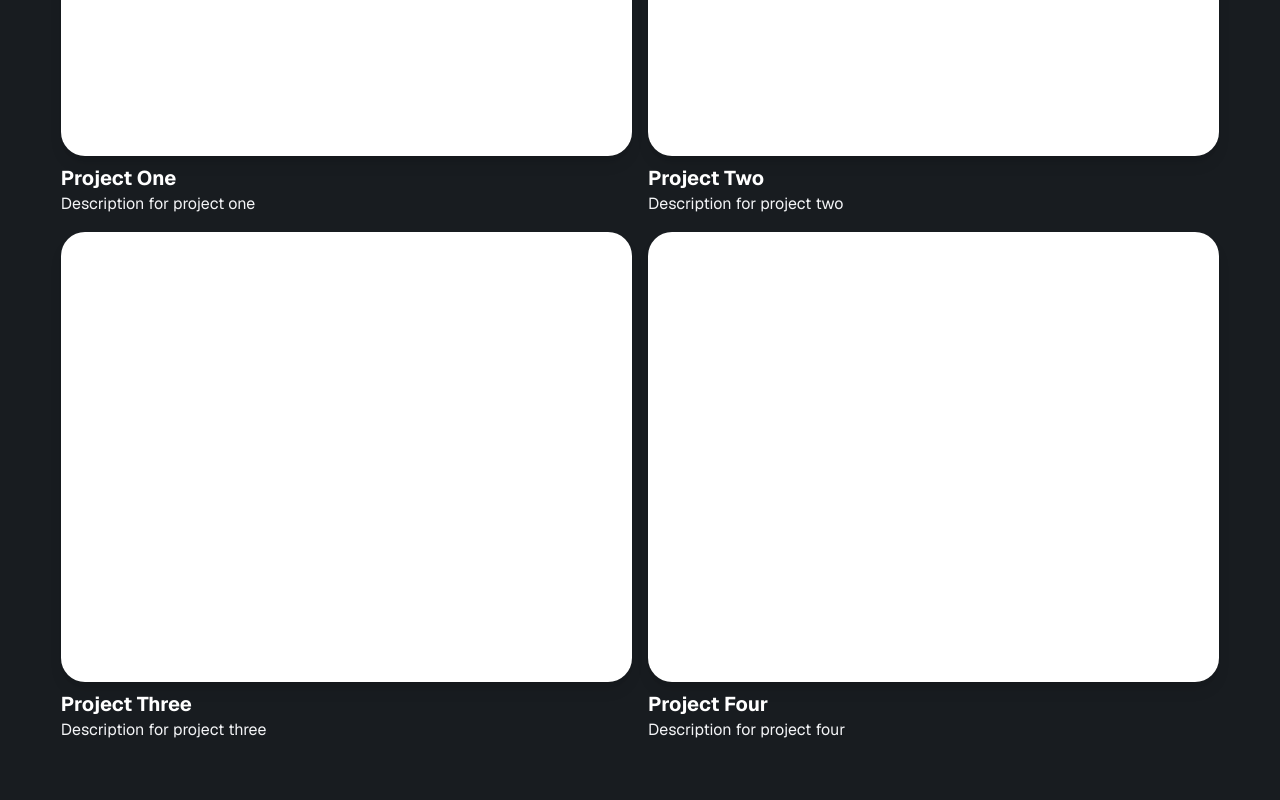
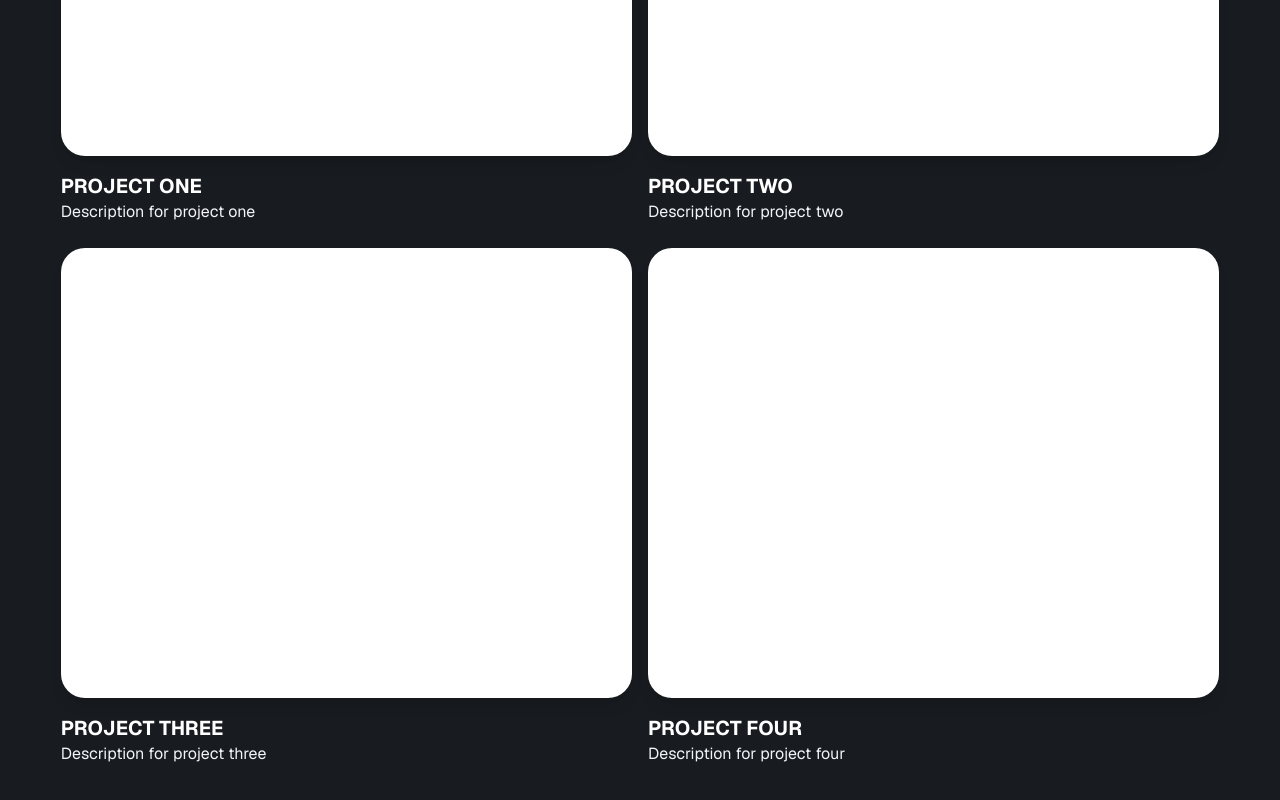
Before and after one commit to leykunbrhnu/leykun_portfolio_website, a Next.js app: page / in a window 1280 px wide. Shown: the part 1442-2242 px from the top of the page. Built offline with nearby package versions, Linux system fonts and the light colour scheme.

Commit message:
finalized the ui

```diff
--- a/components/sections/projects.jsx
+++ b/components/sections/projects.jsx
@@ -1,31 +1,6 @@
 import Link from 'next/link';
 
-const projects = [
-    {
-        id: 1,
-        title: 'Project One',
-        description: 'Description for project one',
-        link: '/projects/1'
-    },
-    {
-        id: 2,
-        title: 'Project Two',
-        description: 'Description for project two',
-        link: '/projects/2'
-    },
-    {
-        id: 3,
-        title: 'Project Three',
-        description: 'Description for project three',
-        link: '/projects/3'
-    },
-    {
-        id: 4,
-        title: 'Project Four',
-        description: 'Description for project four',
-        link: '/projects/4'
-    }
-];
+import { PROJECTS } from '@/constants/data';
 
 export default function Projects() {
     return (
@@ -39,14 +14,16 @@ export default function Projects() {
             <div
                 className="w-full grid grid-cols-1 lg:grid-cols-2 min-h-screen p-4 gap-4"
             >
-                {projects.map(project => (
+                {PROJECTS.map(project => (
                     <Link key={project.id} href={project.link}>
                         <div className="bg-white h-[450px] p-6 rounded-3xl shadow-lg hover:shadow-xl transition-shadow duration-300">
 
                         </div>
 
-                        <h2 className="text-xl font-bold pt-2">{project.title}</h2>
-                        <p className="text-gray-100">{project.description}</p>
+                        <div className='flex flex-col py-2'>
+                            <h2 className="text-xl font-bold pt-2 uppercase">{project.title}</h2>
+                            <p className="text-gray-100">{project.description}</p>
+                        </div>
                     </Link>
                 ))}
             </div>
--- a/components/sections/skills.jsx
+++ b/components/sections/skills.jsx
@@ -10,7 +10,7 @@ export default function Skills() {
         >
             {
                 SKILLS.map((skill, index) => (
-                    <Button variant="secondary" size='lg' className="rounded-full px-4 bg-white text-2xl tracking-tighter uppercase py-8 text-black hover:bg-yellow-500/90 lg:text-4xl lg:px-8 lg:py-12" key={index}>
+                    <Button variant="secondary" size='lg' className="rounded-full px-4 bg-white text-2xl tracking-tighter uppercase py-8 text-black hover:bg-[#ffc914] lg:text-4xl lg:px-8 lg:py-12" key={index}>
                         {skill}
                     </Button>
                 ))
--- a/constants/data.js
+++ b/constants/data.js
@@ -1,5 +1,4 @@
 // projects, skills, experiences, about
-
 export const NAV_LINKS = [
     {
         id: 0,
@@ -30,13 +29,30 @@ export const NAV_LINKS = [
 
 export const PROJECTS = [
     {
-        id: "",
-        name: "",
-        description: "",
-        tags: "",
-        img: ""
+        id: 1,
+        title: 'Project One',
+        description: 'Description for project one',
+        link: '/projects/1'
+    },
+    {
+        id: 2,
+        title: 'Project Two',
+        description: 'Description for project two',
+        link: '/projects/2'
+    },
+    {
+        id: 3,
+        title: 'Project Three',
+        description: 'Description for project three',
+        link: '/projects/3'
+    },
+    {
+        id: 4,
+        title: 'Project Four',
+        description: 'Description for project four',
+        link: '/projects/4'
     }
-]
+];
 
 export const SKILLS = [
     'Photoshop',
```
